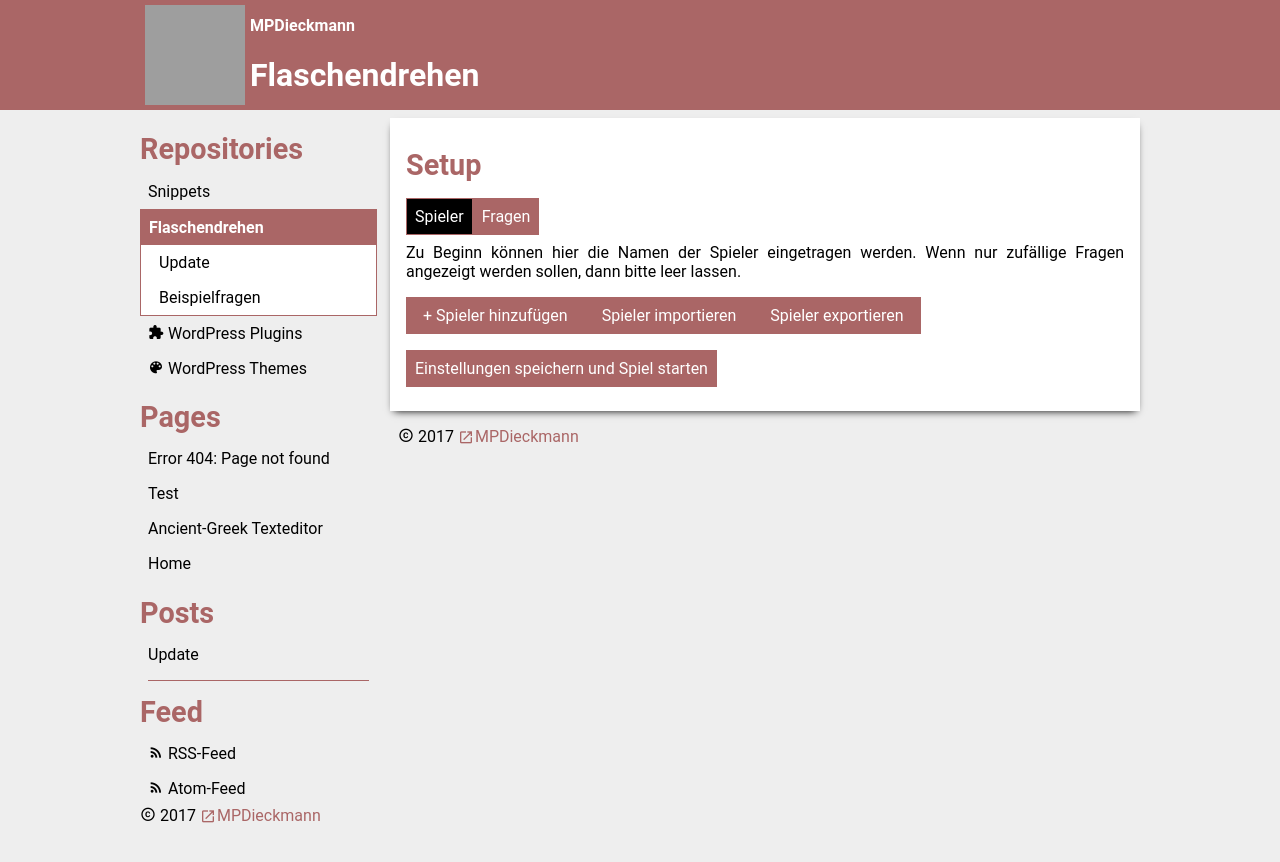
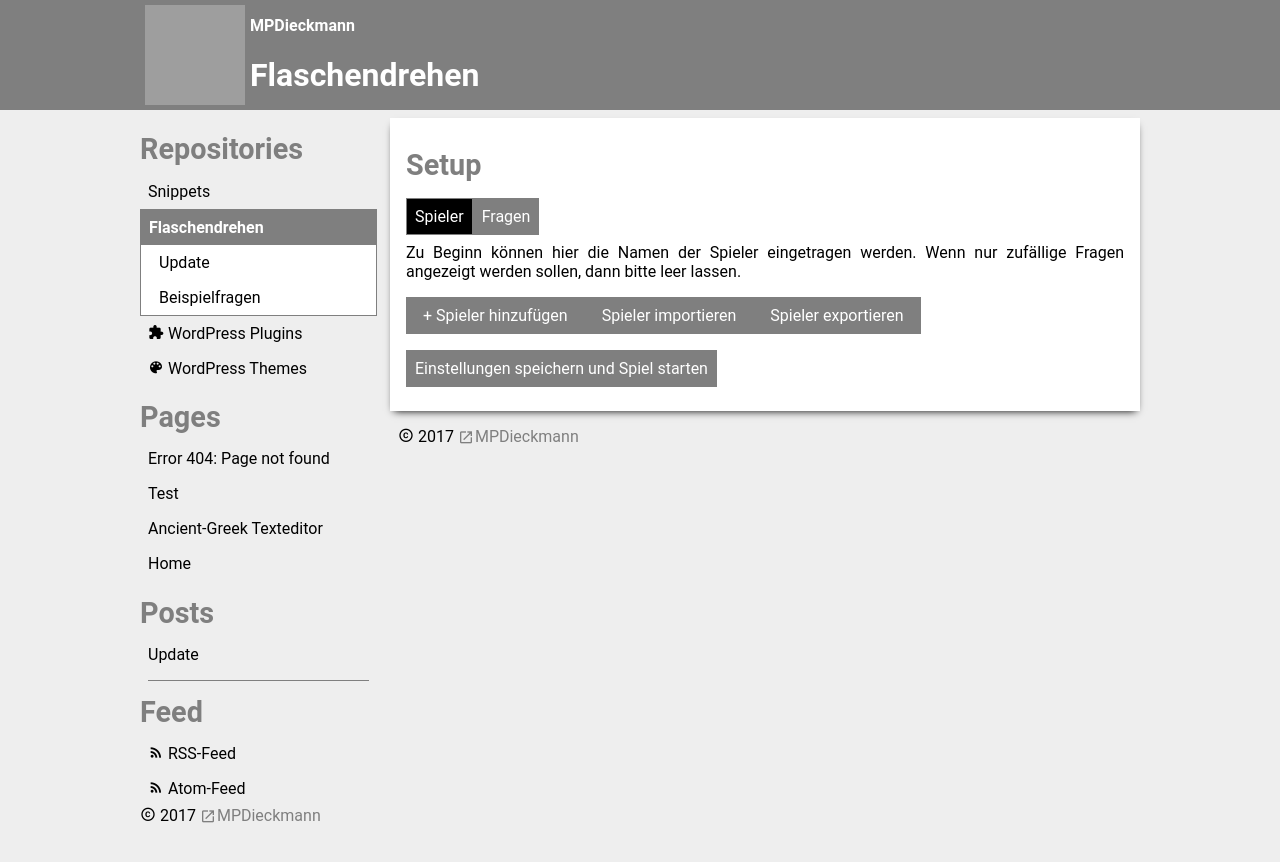
Before and after one commit to MPDieckmann/mpdieckmann.github.io, a Jekyll site: the page built from _repositories/flaschendrehen.html, in a window 1280 px wide. Shown: the top 862 px of the page. Built offline with Jekyll 4.4.1, drawn with Linux system fonts in a browser that asks for light colours; some web fonts are replaced; grey boxes are pictures that could not be loaded.

Commit message:
Update flaschendrehen.html

```diff
--- a/_repositories/flaschendrehen.html
+++ b/_repositories/flaschendrehen.html
@@ -1,6 +1,6 @@
 ---
 title: "Flaschendrehen"
-themecolor: "#a66"
+themecolor: "#7f7f7f"
 showmeta: false
 ---
 <app-view id="app-view" class="setup">
```
